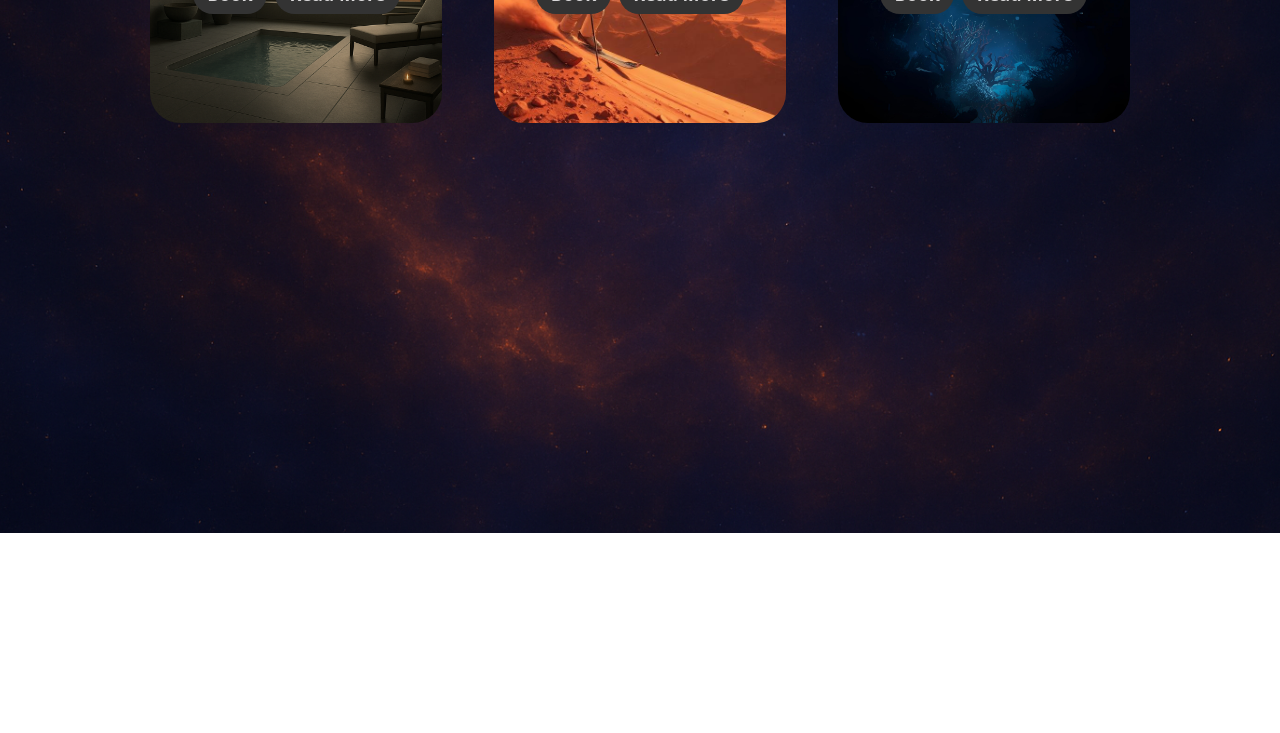
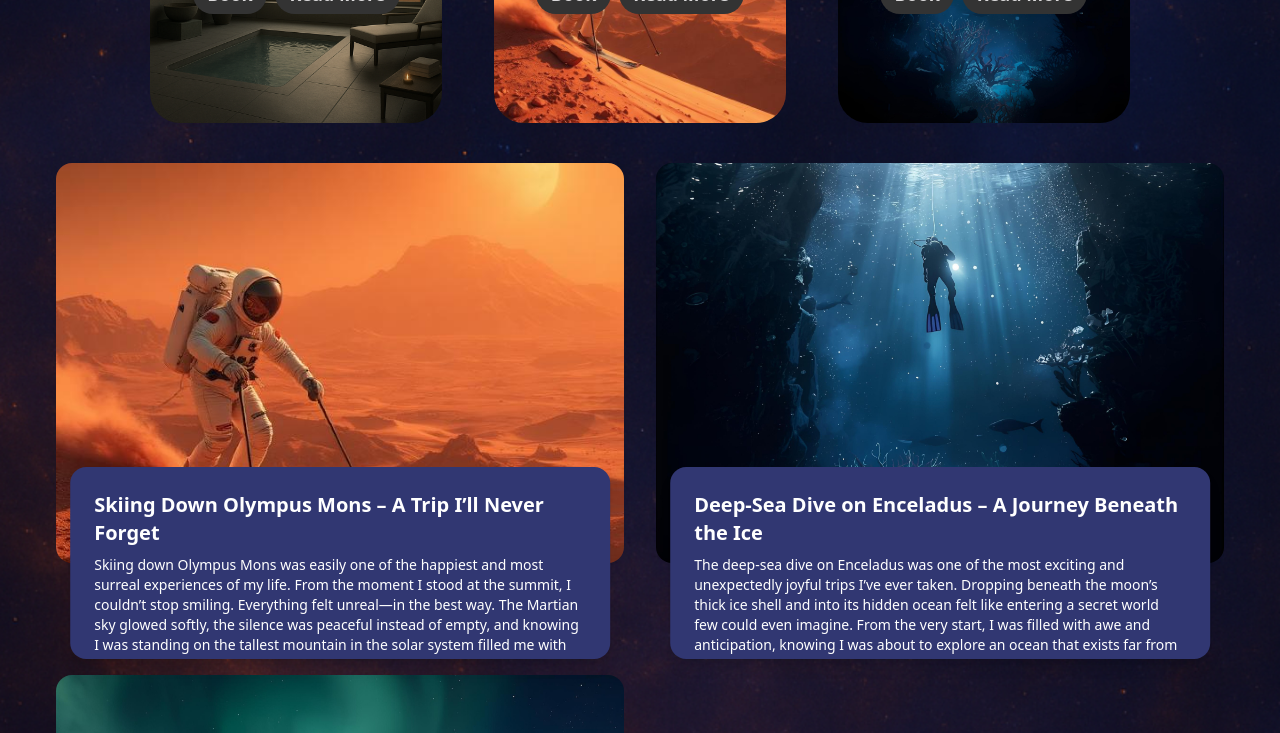
Before and after one commit to Kristoffer-L/examinerande-gruppuppgift-Vue, a Vue app: page / in a window 1280 px wide. Shown: the part 420-1153 px from the top of the page. Before the commit the page ends 953 px from the top, so only its background shows below. Built offline with nearby package versions, Linux system fonts and the light colour scheme.

Commit message:
articles

```diff
--- /dev/null
+++ b/src/components/ArticleComponent.vue
@@ -0,0 +1,28 @@
+<script setup lang="ts">
+import data from '../data/articles.json';
+const articles = data.articles;
+
+function resolveImage(path: string) {
+  return new URL(`../assets/${path}`, import.meta.url).href;
+}
+</script>
+
+<template>
+  <div class="md:grid md:grid-cols-2 md:gap-8">
+    <div v-for="(item, index) in articles" :key="index" class="w-[80%] mx-auto my-10 md:w-[100%]">
+      <div class="relative group pb-10 md:pb-0">
+        <img
+          :src="resolveImage(item.image)"
+          :alt="item.title"
+          class="w-full h-[400px] rounded-2xl object-cover"
+        />
+        <div
+          class="absolute left-1/2 -translate-x-1/2 -translate-y-[50%] w-[95%] bg-[#313772] text-white rounded-2xl p-6 shadow-lg z-10 overflow-hidden max-h-48 group-hover:max-h-[1000px] transition-all duration-1000 ease-in-out"
+        >
+          <h2 class="text-xl font-semibold mb-2">{{ item.title }}</h2>
+          <p class="text-sm">{{ item.content }}</p>
+        </div>
+      </div>
+    </div>
+  </div>
+</template>
--- a/src/data/articles.json
+++ b/src/data/articles.json
@@ -3,16 +3,19 @@
     {
       "id": 1,
       "title": "Skiing Down Olympus Mons – A Trip I’ll Never Forget",
+      "image": "mons-skiing.jpg",
       "content": "Skiing down Olympus Mons was easily one of the happiest and most surreal experiences of my life. From the moment I stood at the summit, I couldn’t stop smiling. Everything felt unreal—in the best way. The Martian sky glowed softly, the silence was peaceful instead of empty, and knowing I was standing on the tallest mountain in the solar system filled me with pure excitement. Once I started skiing, the low gravity changed everything. I felt light, almost playful, like the mountain was gently carrying me along. The slopes were wide and smooth, perfect for long, flowing turns that seemed to last forever. Every small jump sent me floating through the air longer than expected, and I laughed more than once inside my helmet just from the joy of it. What I loved most was the sense of freedom. No crowds, no noise, no pressure—just endless red slopes and time to enjoy them. The descent wasn’t rushed; it was something to savor. By the time I reached the lower slopes, I felt both exhilarated and peaceful. Skiing Olympus Mons wasn’t just a trip—it was a once-in-a-lifetime memory I’ll always treasure."
     },
     {
       "id": 2,
       "title": "Deep-Sea Dive on Enceladus – A Journey Beneath the Ice",
+      "image": "deep-sea-diving.png",
       "content": "The deep-sea dive on Enceladus was one of the most exciting and unexpectedly joyful trips I’ve ever taken. Dropping beneath the moon’s thick ice shell and into its hidden ocean felt like entering a secret world few could even imagine. From the very start, I was filled with awe and anticipation, knowing I was about to explore an ocean that exists far from Earth, warmed by the moon’s own inner energy. As we descended, the water around us shimmered in the submersible’s lights, perfectly clear and calm. Massive ice formations stretched overhead like frozen ceilings, glowing softly in blues and silvers. Instead of fear, I felt comforted—safe inside the vessel and completely absorbed by the beauty of the environment. The silence was peaceful, broken only by the gentle hum of our instruments. The highlight of the dive was reaching the hydrothermal vents on the ocean floor. Warm plumes rose into the cold water, and around them were signs of life—strange, delicate organisms unlike anything on Earth. Seeing life thrive in such an extreme place filled me with happiness and hope. By the time we returned to the surface, I felt incredibly lucky. The deep-sea dive on Enceladus wasn’t just an exploration—it was a magical reminder that wonder exists even in the most hidden corners of the universe."
     },
     {
       "id": 2,
       "title": "Aurora Balloon Cruise Over Jupiter – A Heavenly Adventure",
+      "image": "balloon-riding.png",
       "content": "A truly magical adventure that left me grinning from start to finish. From the moment we lifted off, the scale and beauty of the planet took my breath away. The swirling bands of clouds stretched endlessly, painted in vibrant reds, oranges, and whites, and the Great Red Spot loomed majestically below us, a storm larger than Earth itself. Drifting in the upper atmosphere, I felt weightless in more ways than one. The balloon moved gently with the wind, giving the sensation of flying through a living painting. And then the auroras appeared. Streams of green, purple, and gold danced across Jupiter’s poles, shimmering and shifting in ways I had only dreamed of. The colors reflected off the clouds, creating a light show that was both serene and electrifying. The experience was full of joy and wonder. There was no rush—just time to float, marvel, and soak it all in. I laughed out loud at the sheer surrealism of it, feeling both tiny and incredibly alive at the same time. By the end of the cruise, I was filled with awe and gratitude. The aurora balloon ride over Jupiter wasn’t just a trip—it was a breathtaking, once-in-a-lifetime journey that reminded me how wondrous the universe truly is."
     }
   ]
--- a/src/pages/Home.vue
+++ b/src/pages/Home.vue
@@ -3,6 +3,7 @@ import { ref, onMounted } from 'vue';
 import SearchBar from '../components/SearchBar.vue';
 import Slider from '../components/Slider.vue';
 import data from '../data/experiences.json';
+import ArticleComponent from '../components/ArticleComponent.vue';
 const experiences = data.experiences;
 document.title = 'Galactic Getaways - Home';
 
@@ -21,5 +22,6 @@ const filteredExperiences = ref(experiences);
     />
 
     <Slider :items="filteredExperiences" />
+    <ArticleComponent />
   </div>
 </template>
```
